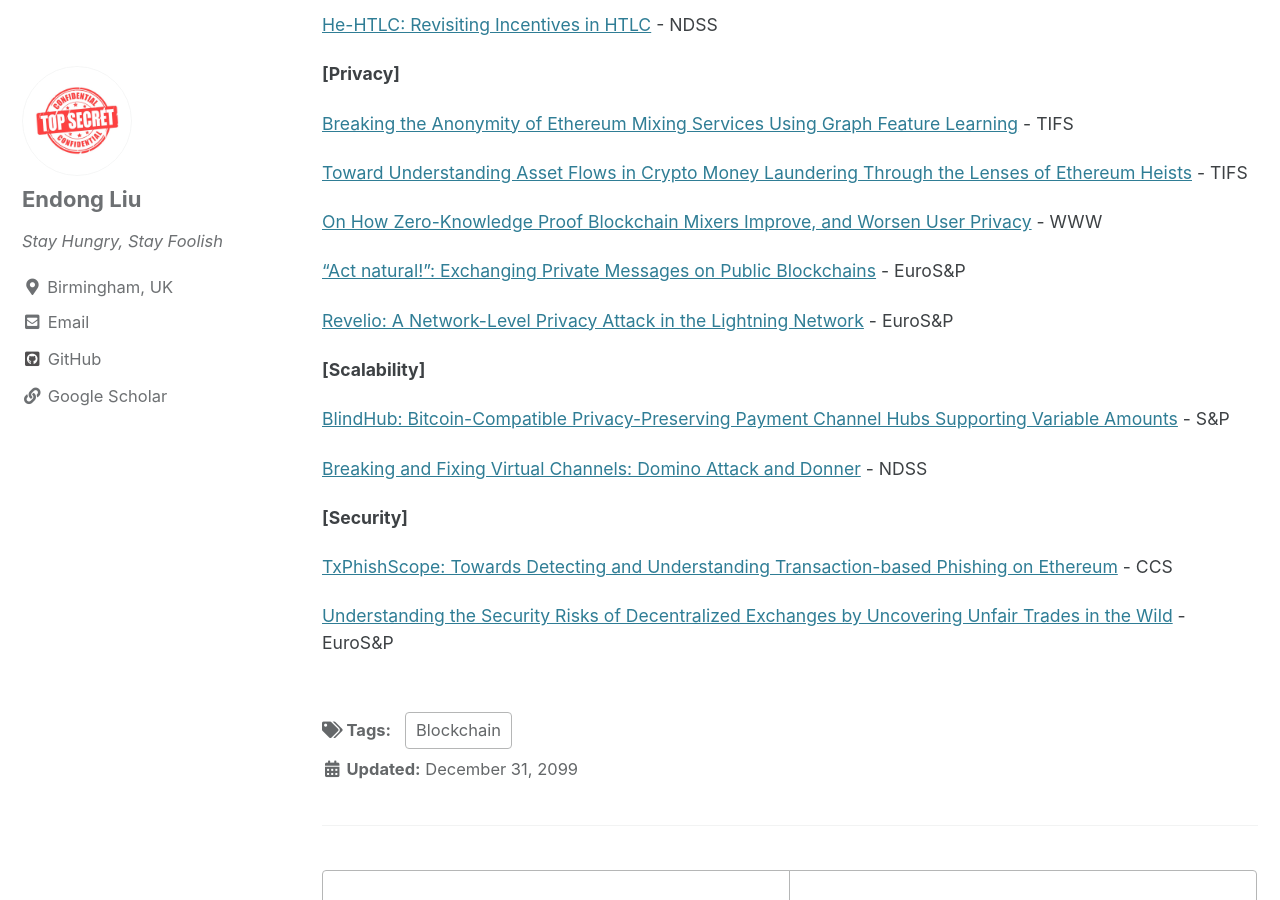
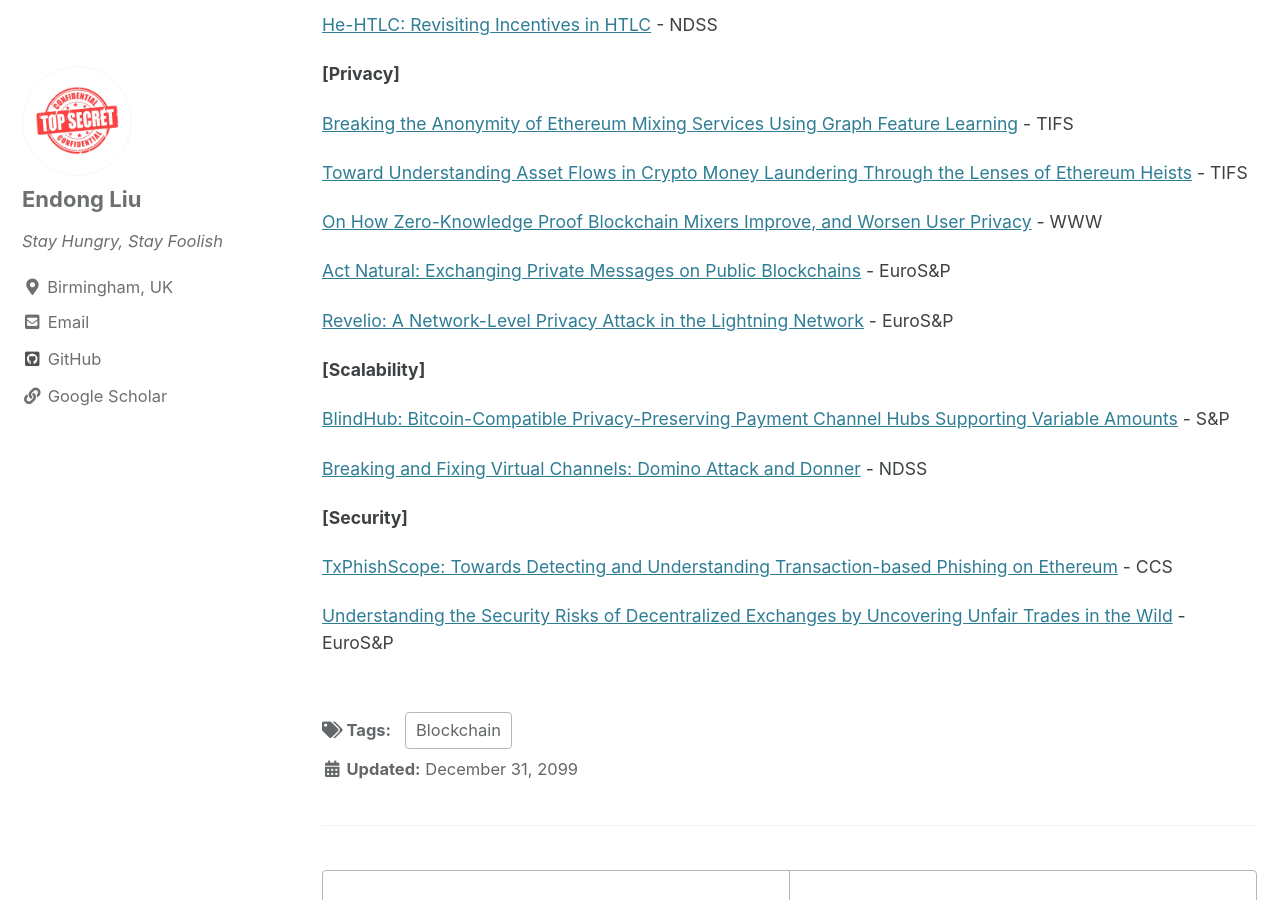
Before and after one commit to ZzPoLariszZ/zzpolariszz.github.io, a Jekyll site: the page built from _posts/2099-12-31-Academic-Blockchain-Papers-Matching-Me.md, in a window 1280 px wide and 900 px high, scrolled down 849 px. Built offline with Jekyll 4.4.1, drawn with Linux system fonts in a browser that asks for light colours; cached includes are drawn as plain includes.

```diff
--- a/_posts/2099-12-31-Academic-Blockchain-Papers-Matching-Me.md
+++ b/_posts/2099-12-31-Academic-Blockchain-Papers-Matching-Me.md
@@ -42,7 +42,7 @@ A List of Academic Blockchain Papers Matching My Research Interests
 
 [On How Zero-Knowledge Proof Blockchain Mixers Improve, and Worsen User Privacy](https://dl.acm.org/doi/10.1145/3543507.3583217) - WWW
 
-[“Act natural!”: Exchanging Private Messages on Public Blockchains](https://ieeexplore.ieee.org/document/10190519) - EuroS&P
+[Act Natural: Exchanging Private Messages on Public Blockchains](https://ieeexplore.ieee.org/document/10190519) - EuroS&P
 
 [Revelio: A Network-Level Privacy Attack in the Lightning Network](https://ieeexplore.ieee.org/document/10190502) - EuroS&P
 
```
